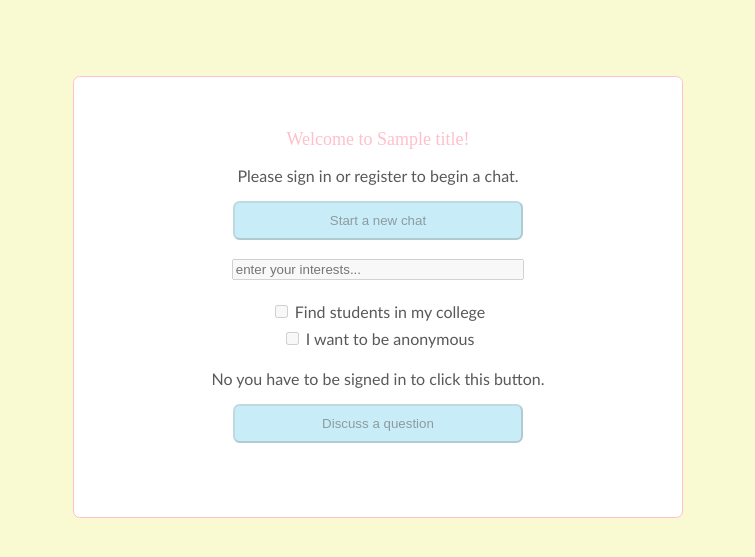
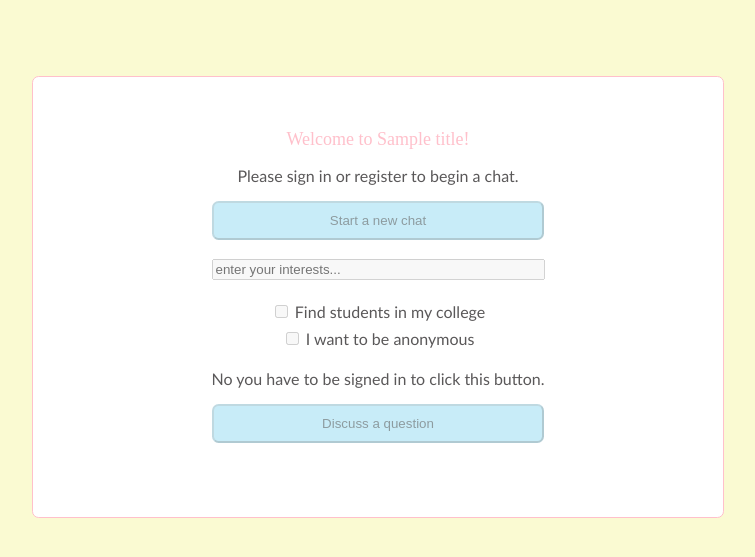
Before and after one commit to yelnats8/CITS3403-Website, a Python web app: template app/templates/home.html in a window 1280 px wide. Shown: the part 50-607 px from the top of the page, without its empty margins (262-1017 px from the left). Run offline with Jinja, Linux system fonts and the light colour scheme; the template is opened without the code that fills it: most values are stand-ins (such as "Sample title", 1, 10 or a date in 2020).

Commit message:
ooh css is good now

```diff
--- a/app/static/styles/style.css
+++ b/app/static/styles/style.css
@@ -135,7 +135,7 @@ form.checkboxes {
     margin-top: 10%;
     margin-bottom: 10%;
     /* eventually want to do calc screen res - i.e. 550px or 30% */
-    width: 45%;
+    width: 650px;
     height: 400px;
     display: flex;
     flex-direction: column;
```
